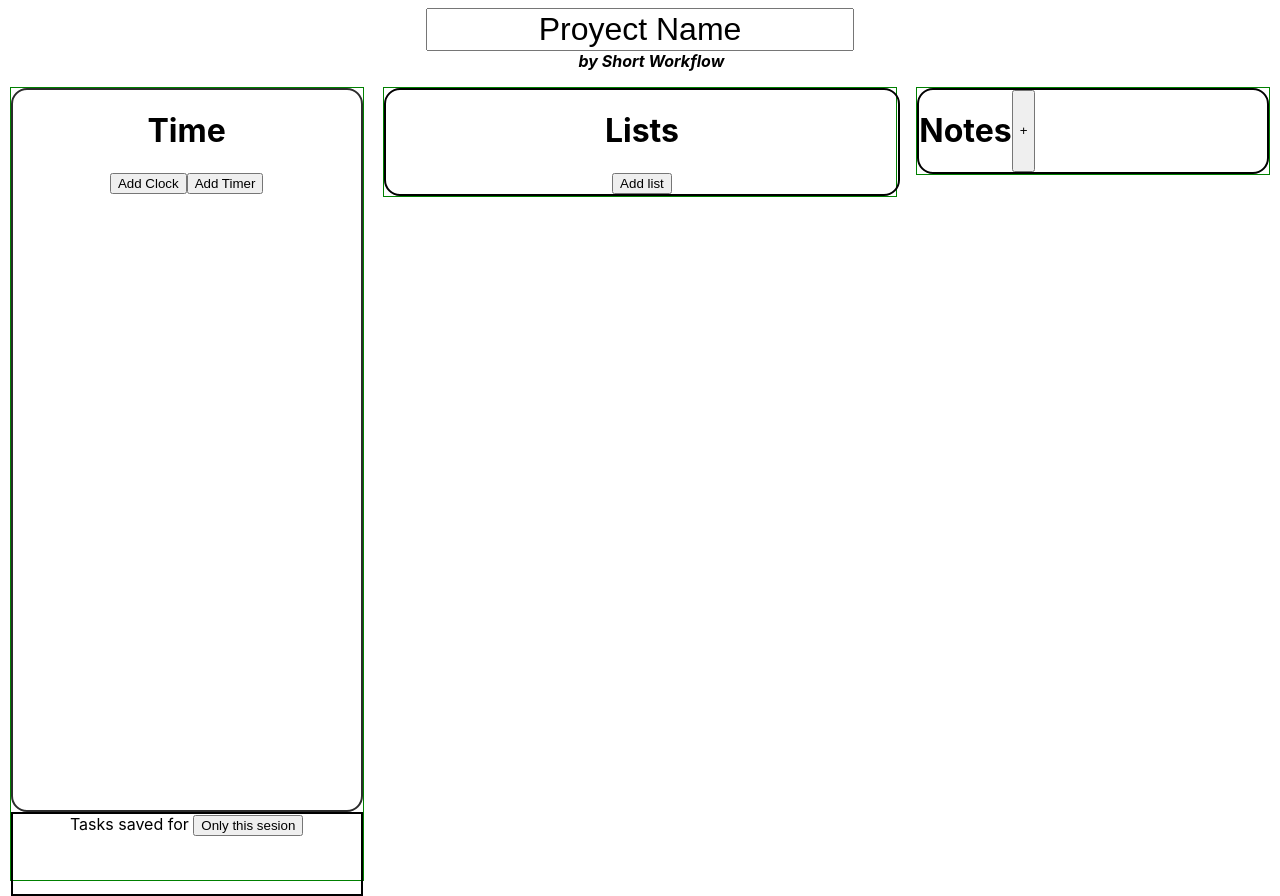
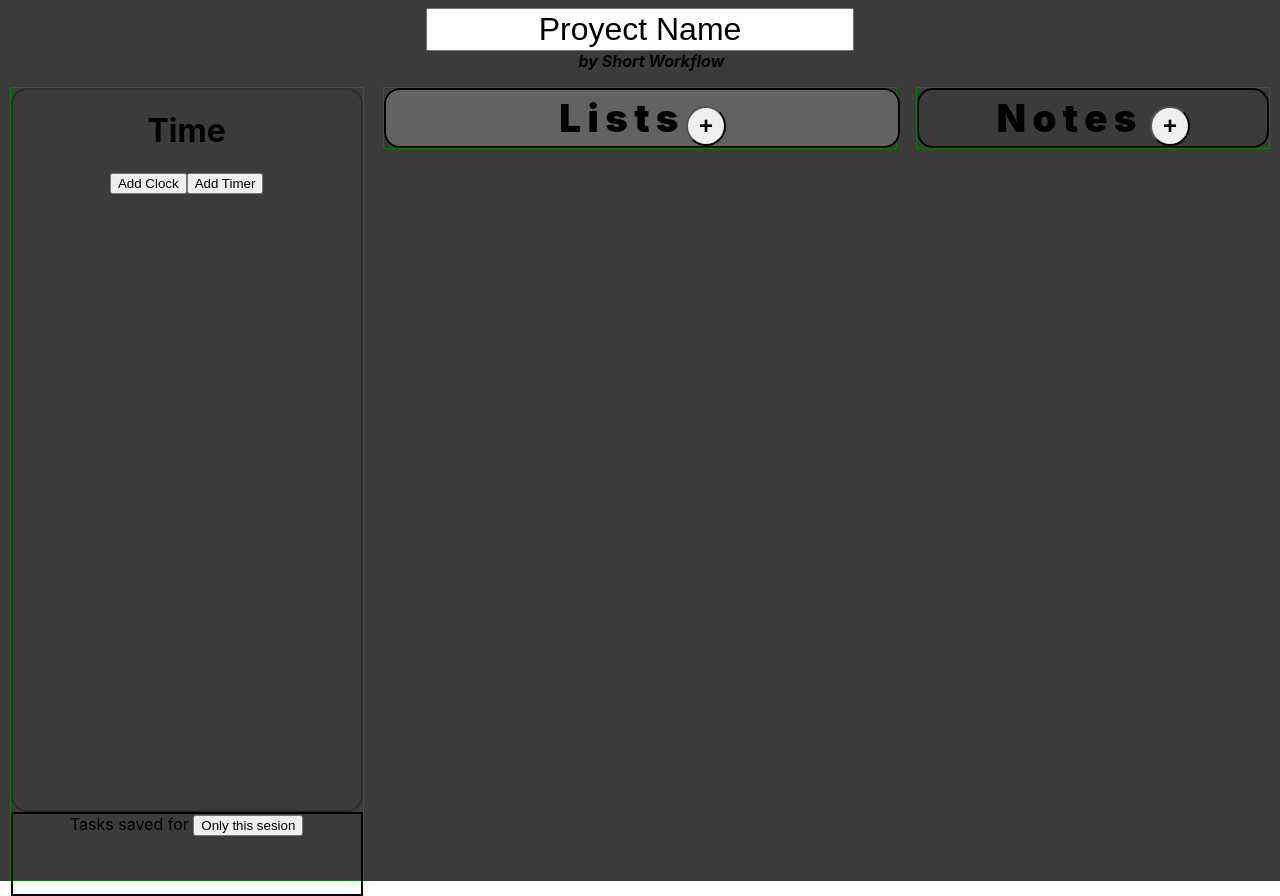
Before and after one commit to agutig/react_ex4, a React (Create React App) app: page / in a window 1280 px wide. Built offline with nearby package versions, Linux system fonts and the light colour scheme.

Commit message:
jjjjjjjjjjjjj

```diff
--- a/src/App.css
+++ b/src/App.css
@@ -3,6 +3,7 @@
   flex-direction: column;
   flex-wrap: wrap;
   text-align: center;
+  background-color: #3B3B3B;
 }
 
 .tittle{
--- a/src/components/notesManager.jsx
+++ b/src/components/notesManager.jsx
@@ -20,8 +20,8 @@ function NotesManager(){
     return(
         <div className='notesManager'>
             <div className='notesManagerTittle'>
-                <h1>Notes</h1>
-                <button onClick={() => addNote()} >+</button>
+                <p className='notesManagerText' >Notes</p>
+                <button className='notesManagerButton' onClick={() => addNote()} > +</button>
             </div>
 
             {notesList.map((note) => <Note list={notesList} refresh={setNotesList} text={note.text} id={note.id} key={note.id}/>)}
--- a/src/components/taskManagerManager.jsx
+++ b/src/components/taskManagerManager.jsx
@@ -21,8 +21,10 @@ function TaskManagerManager(){
 
     return(
         <div className='taskManagerManager'>
-            <h1>Lists</h1>
-            <button onClick={() => addTaskManager()}>Add list</button>
+            <div className='TMMTitle'>
+                <p className='TMMTitleText'>Lists</p>
+                <button className='TMMTitleButton' onClick={() => addTaskManager()}>+</button>
+            </div>
             {taskManagerList.map( (taskManager) => <TaskManager list={taskManager} key={taskManager.id} db={taskManagerList} refresh={setTaskManagerList}/>)}
         </div>
     );
--- a/src/styles/notesManager.css
+++ b/src/styles/notesManager.css
@@ -8,4 +8,26 @@
     display: flex;
     flex-direction: row;
     margin: auto;
+    text-align: center;
+    width: fit-content;
 }
+
+.notesManagerText{
+    margin: auto;
+    font-size: 3vw;
+    font-weight: 900;
+    width: 10vw;
+    letter-spacing: 0.5vw;
+}
+
+
+.notesManagerButton{
+    margin-top: 2vh;
+    margin-left: 2vw;
+    width: 5vh;
+    height: 5vh;
+    font-size: 3vh;
+    font-weight: 700;
+    text-align: center;
+    border-radius: 50%;
+}
--- a/src/styles/taskManagerManager.css
+++ b/src/styles/taskManagerManager.css
@@ -4,4 +4,32 @@
     width: 40vw;
     margin: auto;
     margin-top: 0%;
+    background-color: #626262;
   }
+
+  .TMMTitle{
+    display: flex;
+    flex-direction: row;
+    margin: auto;
+    text-align: center;
+    width: fit-content;
+
+  }
+
+  .TMMTitleText{
+    margin: auto;
+    font-size: 3vw;
+    font-weight: 900;
+    width: 10vw;
+    letter-spacing: 0.5vw;
+  }
+
+  .TMMTitleButton{
+    margin-top: 2vh;
+    width: 5vh;
+    height: 5vh;
+    font-size: 3vh;
+    font-weight: 700;
+    text-align: center;
+    border-radius: 50%;
+  }
```
